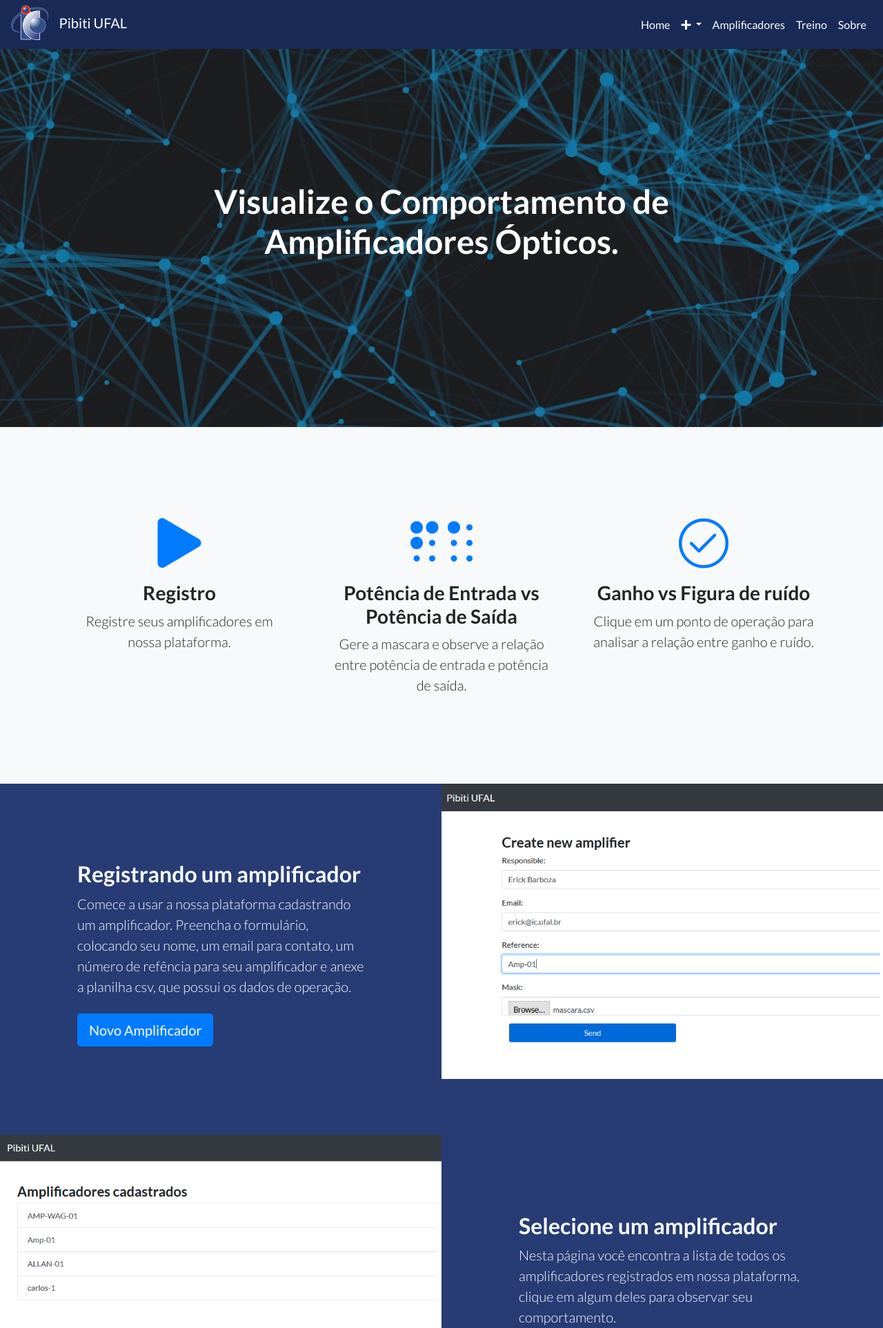
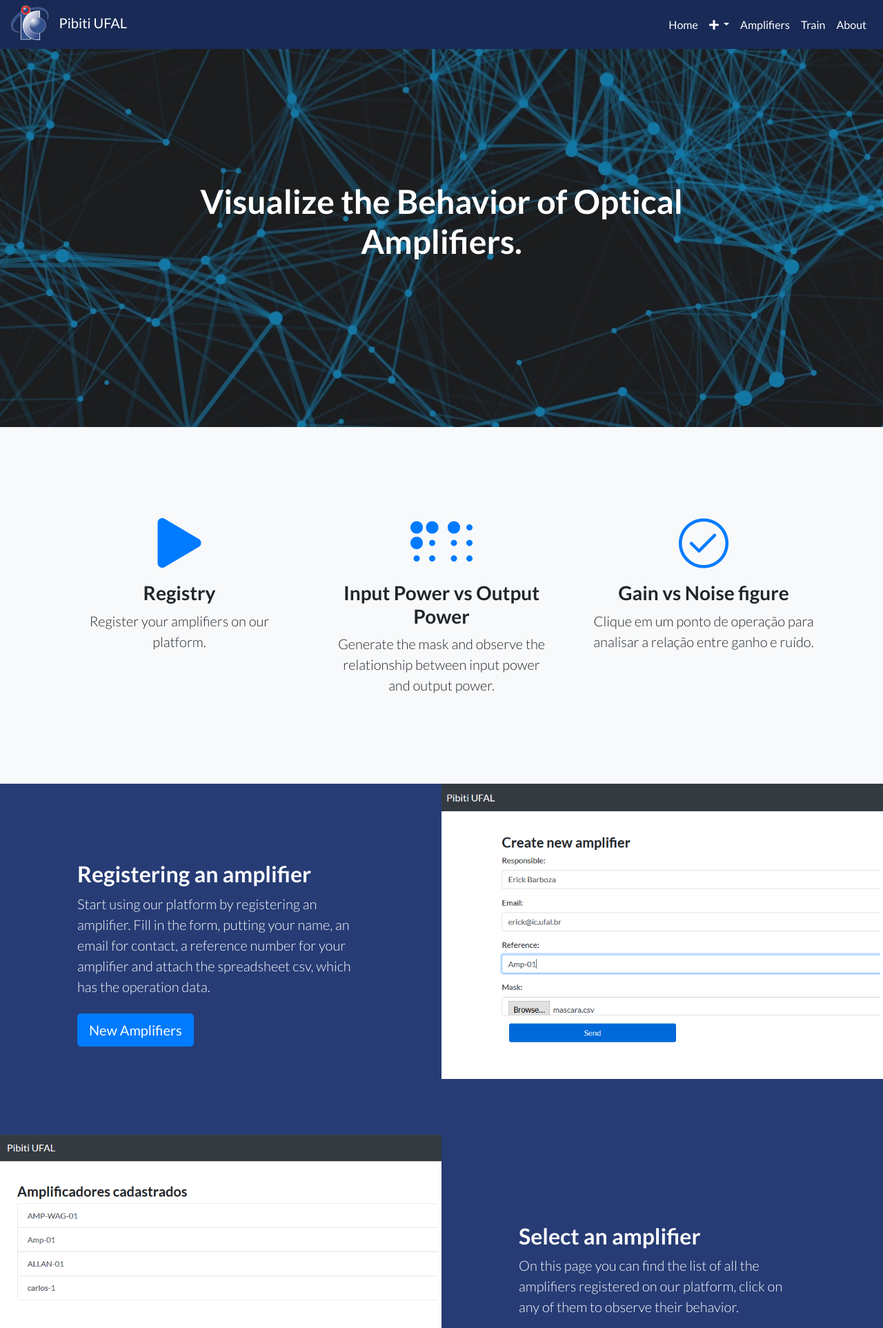
Before and after one commit to wagnerfilho1995/Maskvision, a Django app: page / in a window 1280 px wide. Shown: the top 1925 px of the page at 69% size. Run offline with Django 3.2, Linux system fonts and the light colour scheme; some libraries are stand-ins or nearby versions.

Commit message:
Alterando idioma principal

```diff
--- a/pages/templates/amplifiers.html
+++ b/pages/templates/amplifiers.html
@@ -8,7 +8,7 @@
   <br />
   <div class="card">
     <div class="card-header">
-      <h4 class="card-title">Amplificadores cadastrados</h4>
+      <h4 class="card-title">Registered Amplifiers</h4>
     </div>
     <div class="card-body">
       <div class="list-group">
@@ -39,8 +39,8 @@
         </button>
       </div>
       <div class="modal-body">
-        Essa página apresenta a lista de Amplificadores cadastrados em nosso sistema, clique em algum deles
-        para observar sua relação de potência de entrada e potência de saída.
+        This page presents the list of Amplifiers registered in our system, click on any of them to
+        observe their relation of input power and output power.
       </div>
       <div class="modal-footer">
         <button type="button" class="btn btn-primary" data-dismiss="modal">OK!</button>
--- a/pages/templates/base.html
+++ b/pages/templates/base.html
@@ -48,22 +48,22 @@
               <i class="fas fa-plus"></i>
             </a>
             <div class="dropdown-menu" aria-labelledby="dropdownMenuLink">
-              <a class="dropdown-item" href="{% url 'new_amplifier' %}">Amplificador</a>
-              <a class="dropdown-item" href="{% url 'new_model' %}">Modelo</a>
+              <a class="dropdown-item" href="{% url 'new_amplifier' %}">Amplifiers</a>
+              <a class="dropdown-item" href="{% url 'new_model' %}">Model</a>
             </div>
           </div>
         </li>
 
         <li class="nav-item">
-          <a class="nav-link" style="color:white" href="{% url 'amplifiers' %}">Amplificadores</a>
+          <a class="nav-link" style="color:white" href="{% url 'amplifiers' %}">Amplifiers</a>
         </li>
 
         <li class="nav-item">
-          <a class="nav-link" style="color:white" href="{% url 'treino' %}">Treino</a>
+          <a class="nav-link" style="color:white" href="{% url 'treino' %}">Train</a>
         </li>
 
         <li class="nav-item">
-          <a class="nav-link" style="color:white" href="{% url 'sobre' %}">Sobre</a>
+          <a class="nav-link" style="color:white" href="{% url 'sobre' %}">About</a>
         </li>
 
       </ul>
--- a/pages/templates/compare.html
+++ b/pages/templates/compare.html
@@ -34,8 +34,7 @@
   </br>
 
   <div class="alert alert-warning alert-dismissible fade show" role="alert">
-    <strong>Info!</strong> O gráfico de comparação faz relação apenas com os pins localizados nos canais de frequências
-    conhecidos do amplificador.
+    <strong>Info!</strong> The comparison graph causes only the pins to be tracked in the amplifier's known frequency channels.
     <button type="button" class="close" data-dismiss="alert" aria-label="Close">
       <span aria-hidden="true">&times;</span>
     </button>
@@ -45,7 +44,7 @@
 
   <div class="list-group">
     <div class="list-group-item list-group-item-action active">
-      Comparação <span class="badge badge-pill badge-info"></span>
+      Comparison <span class="badge badge-pill badge-info"></span>
     </div>
 
     <div class="list-group">
--- a/pages/templates/home.html
+++ b/pages/templates/home.html
@@ -12,7 +12,7 @@
     <div class="container">
       <div class="row">
         <div class="col-xl-9 mx-auto">
-          <h1 class="mb-5">Visualize o Comportamento de Amplificadores Ópticos.</h1>
+          <h1 class="mb-5"> Visualize the Behavior of Optical Amplifiers.</h1>
         </div>
         <div class="col-md-10 col-lg-8 col-xl-7 mx-auto">
           <form>
@@ -41,8 +41,8 @@
               <div class="features-icons-icon d-flex">
                 <i class="fas fa-play m-auto text-primary"></i>
               </div>
-              <h3>Registro</h3>
-              <p class="lead mb-0">Registre seus amplificadores em nossa plataforma.</p>
+              <h3>Registry</h3>
+              <p class="lead mb-0">Register your amplifiers on our platform.</p>
             </div>
           </div>
           <div class="col-lg-4">
@@ -50,9 +50,9 @@
               <div class="features-icons-icon d-flex">
                 <i class="fas fa-braille m-auto text-primary"></i>
               </div>
-              <h3>Potência de Entrada vs Potência de Saída</h3>
-              <p class="lead mb-0">Gere a mascara e observe a relação entre potência de entrada
-                e potência de saída.
+              <h3>Input Power vs Output Power</h3>
+              <p class="lead mb-0">Generate the mask and observe the relationship
+                between input power and output power.
               </p>
             </div>
           </div>
@@ -61,9 +61,8 @@
               <div class="features-icons-icon d-flex">
                 <i class="icon-check m-auto text-primary"></i>
               </div>
-              <h3>Ganho vs Figura de ruído</h3>
-              <p class="lead mb-0">Clique em um ponto de operação para analisar a relação entre
-                ganho e ruído.
+              <h3>Gain vs Noise figure</h3>
+              <p class="lead mb-0">Clique em um ponto de operação para analisar a relação entre ganho e ruído.
               </p>
             </div>
           </div>
@@ -79,13 +78,14 @@
             <img class = "img-fluid" src="{% static 'img/newamp.png' %}" alt="Responsive image">
         </div>
           <div class="col-lg-6 order-lg-1 my-auto showcase-text">
-            <h2>Registrando um amplificador</h2>
-            <p class="lead mb-0">Comece a usar a nossa plataforma cadastrando
-               um amplificador. Preencha o formulário, colocando seu nome, um email para contato, um
-              número de refência para seu amplificador e anexe a planilha csv, que possui os dados de operação.</p>
+            <h2>Registering an amplifier</h2>
+            <p class="lead mb-0">Start using our platform by registering an amplifier.
+              Fill in the form, putting your name, an email for contact,
+              a reference number for your amplifier and attach the spreadsheet
+              csv, which has the operation data.</p>
               <br/>
               <p>
-                <a class="btn btn-primary btn-lg" href="{% url 'new_amplifier' %}" role="button">Novo Amplificador</a>
+                <a class="btn btn-primary btn-lg" href="{% url 'new_amplifier' %}" role="button">New Amplifiers</a>
               </p>
           </div>
         </div>
@@ -94,12 +94,12 @@
               <img class = "img-fluid" src="{% static 'img/lista.PNG' %}" alt="Responsive image">
           </div>
           <div class="col-lg-6 my-auto showcase-text">
-            <h2>Selecione um amplificador</h2>
-            <p class="lead mb-0">Nesta página você encontra a lista de todos os amplificadores registrados
-              em nossa plataforma, clique em algum deles para observar seu comportamento.</p>
+            <h2>Select an amplifier</h2>
+            <p class="lead mb-0">On this page you can find the list of all the amplifiers
+              registered on our platform, click on any of them to observe their behavior.</p>
               <br/>
               <p>
-                <a class="btn btn-primary btn-lg" href="{% url 'amplifiers' %}" role="button">Amplificadores</a>
+                <a class="btn btn-primary btn-lg" href="{% url 'amplifiers' %}" role="button">Amplifiers</a>
               </p>
           </div>
         </div>
@@ -108,10 +108,10 @@
             <img class = "img-fluid" src="{% static 'img/pontos-amp.png' %}" alt="Responsive image">
           </div>
           <div class="col-lg-6 order-lg-1 my-auto showcase-text">
-            <h2>Analise do comportamento</h2>
-            <p class="lead mb-0">Nesta página você pode observar a relação entre potência de entrada e de saída
-              do amplificador selecionado, além disso é possível clicar em qualquer um dos pontos para analisar
-              o ganho nesse ponto, em determinados canais de frequência.
+            <h2>Behavior analysis</h2>
+            <p class="lead mb-0">On this page you can see the relationship between input and output power
+               of the selected amplifier, in addition it is possible to click on any of the points
+               to analyze the gain at that point, in certain frequency channels.
             </p>
           </div>
         </div>
--- a/pages/templates/new_amplifier.html
+++ b/pages/templates/new_amplifier.html
@@ -24,7 +24,7 @@
               <!-- Card Body -->
               <div class="card-body">
                 <h3>
-                  Cadastre um novo amplificador em nossa plataforma!
+                  Register a new amplifier on our platform!
                 </h3>
                 <form method="post" enctype="multipart/form-data">
                   {% for field in form %}
--- a/pages/templates/new_model.html
+++ b/pages/templates/new_model.html
@@ -24,7 +24,7 @@
               <!-- Card Body -->
               <div class="card-body">
                 <h3>
-                  Cadastre um novo Modelo em nossa plataforma!
+                  Register a new model on our platform!
                 </h3>
                 <form method="post" enctype="multipart/form-data">
                   {% csrf_token %}
--- a/pages/templates/predicao.html
+++ b/pages/templates/predicao.html
@@ -44,7 +44,7 @@
 <div class="help-button-wrapper">
   <button class="help-button" data-toggle="modal" data-target="#exampleModalCenter">
     <span>?</span>
-    Ajuda
+    Help
   </button>
 </div>
 
@@ -59,8 +59,8 @@
         </button>
       </div>
       <div class="modal-body">
-        Essa página apresenta a lista de Amplificadores cadastrados em nosso sistema, clique em algum deles
-        para observar sua relação de potência de entrada e potência de saída.
+        This page presents the list of Amplifiers registered in our system,
+        click on any of them to observe their relation of input power and output power.
       </div>
       <div class="modal-footer">
         <button type="button" class="btn btn-primary" data-dismiss="modal">OK!</button>
--- a/pages/templates/prediction.html
+++ b/pages/templates/prediction.html
@@ -44,7 +44,7 @@
 <div class="help-button-wrapper">
   <button class="help-button" data-toggle="modal" data-target="#exampleModalCenter">
     <span>?</span>
-    Ajuda
+    Help
   </button>
 </div>
 
@@ -59,8 +59,8 @@
         </button>
       </div>
       <div class="modal-body">
-        Essa página apresenta a lista de Amplificadores cadastrados em nosso sistema, clique em algum deles
-        para observar sua relação de potência de entrada e potência de saída.
+        This page presents the list of Amplifiers registered in our system,
+         click on any of them to observe their relation of input power and output power.
       </div>
       <div class="modal-footer">
         <button type="button" class="btn btn-primary" data-dismiss="modal">OK!</button>
--- a/pages/templates/result.html
+++ b/pages/templates/result.html
@@ -95,7 +95,7 @@
         </button>
       </div>
       <div class="modal-body">
-        O gráfico mostra os valores de Ganho e de Figura de ruído em relação aos canais de frequência do amplificador no ponto de operação selecionado.
+        The graph shows the Gain and Figure noise values in relation to the frequency channels of the amplifier at the selected operating point.
       </div>
       <div class="modal-footer">
         <button type="button" class="btn btn-primary" data-dismiss="modal">OK!</button>
--- a/pages/templates/visualize_erro.html
+++ b/pages/templates/visualize_erro.html
@@ -12,7 +12,7 @@
   </head>
   <div class="list-group">
     <div class="list-group-item list-group-item-action active">
-      Erro de Treinamento
+      Training Error
     </div>
     <div class="list-group-item list-group-item-action">
       {{ grafico | safe }}
@@ -23,7 +23,7 @@
 
   <div class="list-group">
     <div class="list-group-item list-group-item-action active">
-      Erro de Teste
+      Test Error
     </div>
     <div class="list-group-item list-group-item-action">
       {{ boxplot | safe }}
```
Also changed, not shown: pages/templates/detail_amplifier.html (+9 -9 lines), pages/templates/treino.html (+7 -10 lines).
